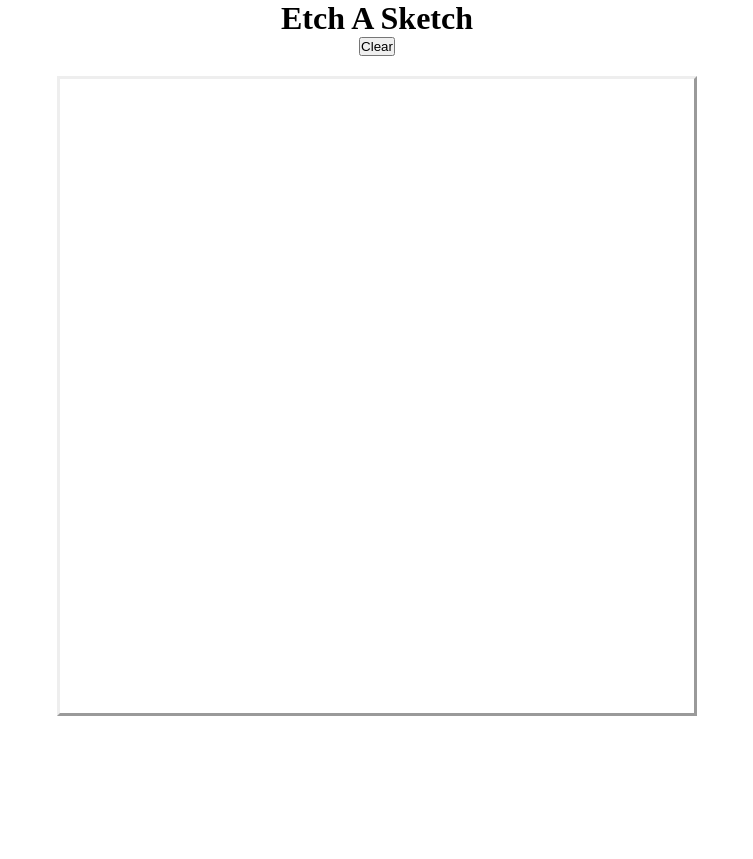
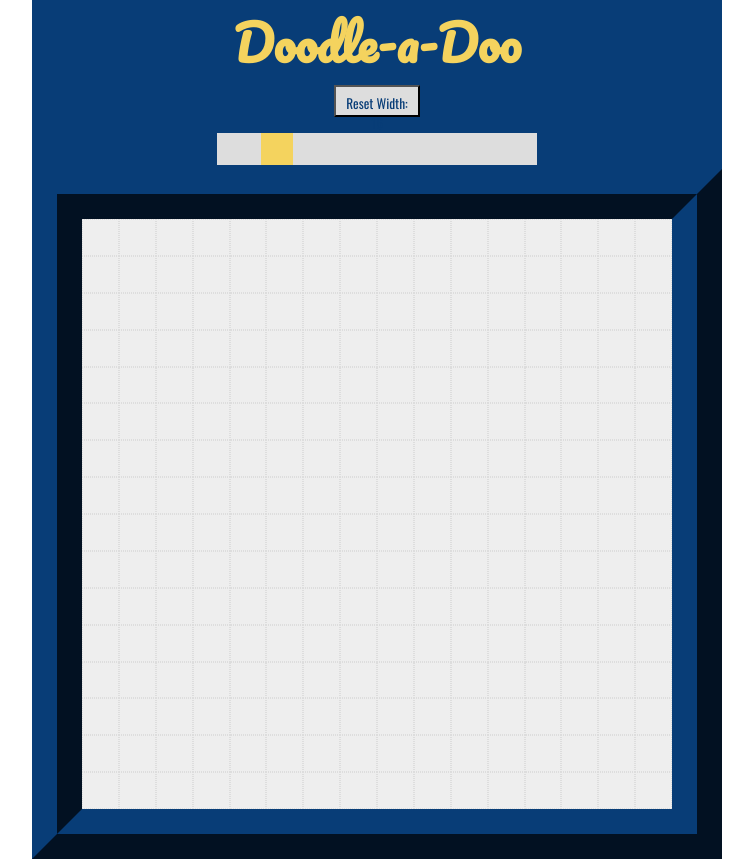
Before and after one commit to JFoline/etchA, a plain HTML site: page index.html in a window 1280 px wide. Shown: the whole page, without its empty margins (263-1016 px from the left). Before the commit the page ends 800 px from the top, so only its background shows below. Drawn offline with nearby package versions, Linux system fonts and the light colour scheme.

Commit message:
Added slider to select cell size and updated style

```diff
--- a/app.js
+++ b/app.js
@@ -1,14 +1,20 @@
-let x = 16;
+let x =  document.getElementById("boardSize");
 let container = document.querySelector('#container');
 let clearCell =document.querySelector('#clear');
 
+
+let output = document.getElementById("demo");
+output.innerHTML = x.value;
+x.oninput = function() {
+  output.innerHTML = this.value;
+  x = this.value
+}
 
 function growHost(){
   for (let i = 0; i < x * x; i++) {
     let singleCell = document.createElement('div');
     singleCell.classList.add('emptyCell');
     container.appendChild(singleCell);
-
     singleCell.onmouseenter = function(){
     singleCell.classList.add('fullCell');
     };
@@ -24,7 +30,8 @@ function killColony(){
 }
 
 clearCell.onclick = function(){
-killColony();
-let y = prompt("Pick a new board side", x);
-growHost(x = y);
+  killColony();
+
+  growHost(x.value);
 };
+growHost(x = 16);
--- a/index.html
+++ b/index.html
@@ -7,10 +7,13 @@
 </head>
 <body>
   <div id="wrapper">
+    <div id="title">
     <h1>
-      Etch A Sketch
+      Doodle-a-Doo
     </h1>
-    <button id="clear">Clear</button></br>
+    <button id="clear">Reset Width: <span id="demo"></span></button></br>
+    <input type="range" min="1" max="100" value="16" class="slider" id="boardSize">
+    </div>
     <div id="container">
     </div>
   </div>
--- a/style.css
+++ b/style.css
@@ -1,3 +1,5 @@
+@import url('https://fonts.googleapis.com/css?family=Oswald|Pacifico');
+
 * {
 	margin:0;
 	padding:0;
@@ -7,22 +9,59 @@
 #wrapper{
 	text-align: center;
 	display:box;
-	margin:0 auto;
+	margin: 0 auto;
+}
+
+#title{
+	margin: 0 auto;
+	width:690px;
+	background-color: #083D77;
 }
 
 #container{
-	margin-top: 20px;
 	display: inline-grid;
-	width:640px;
-	height:640px;
-	border-style:outset;
+	width:690px;
+	height:690px;
+	border-style: ridge;
+	border-color: #083D77;
+	border-width: 50px;
+	background-color: #EEEEEE;
 }
 
+h1{
+	font-family: 'Pacifico', cursive;
+	font-size:48px;
+	color:#F4D35E;
+}
+button{
+	font-family: 'Oswald', sans-serif;
+	padding:6px;
+	width:86px;
+	height:32px;
+	margin-bottom: 12px;
+	color: #083D77;
+	background: #DDDDDD;
+}
+.slider{
+	-webkit-appearance: none;
+	height: 32px;
+	width:320px;
+	background: #DDDDDD;
+	outline: none;
+}
+.slider::-webkit-slider-thumb {
+  -webkit-appearance: none;
+  appearance: none;
+  width: 32px;
+  height: 32px;
+  background: #F4D35E;
+  cursor: pointer;
+}
 .emptyCell{
-	border-style: outset;
+	border-style: dotted;
+	border-width: 1px;
+	border-color: #DDDDDD;
 }
-
 .fullCell{
-	border-style:inset;
-	background-color:black;
+	background-color:#111111;
 }
```
